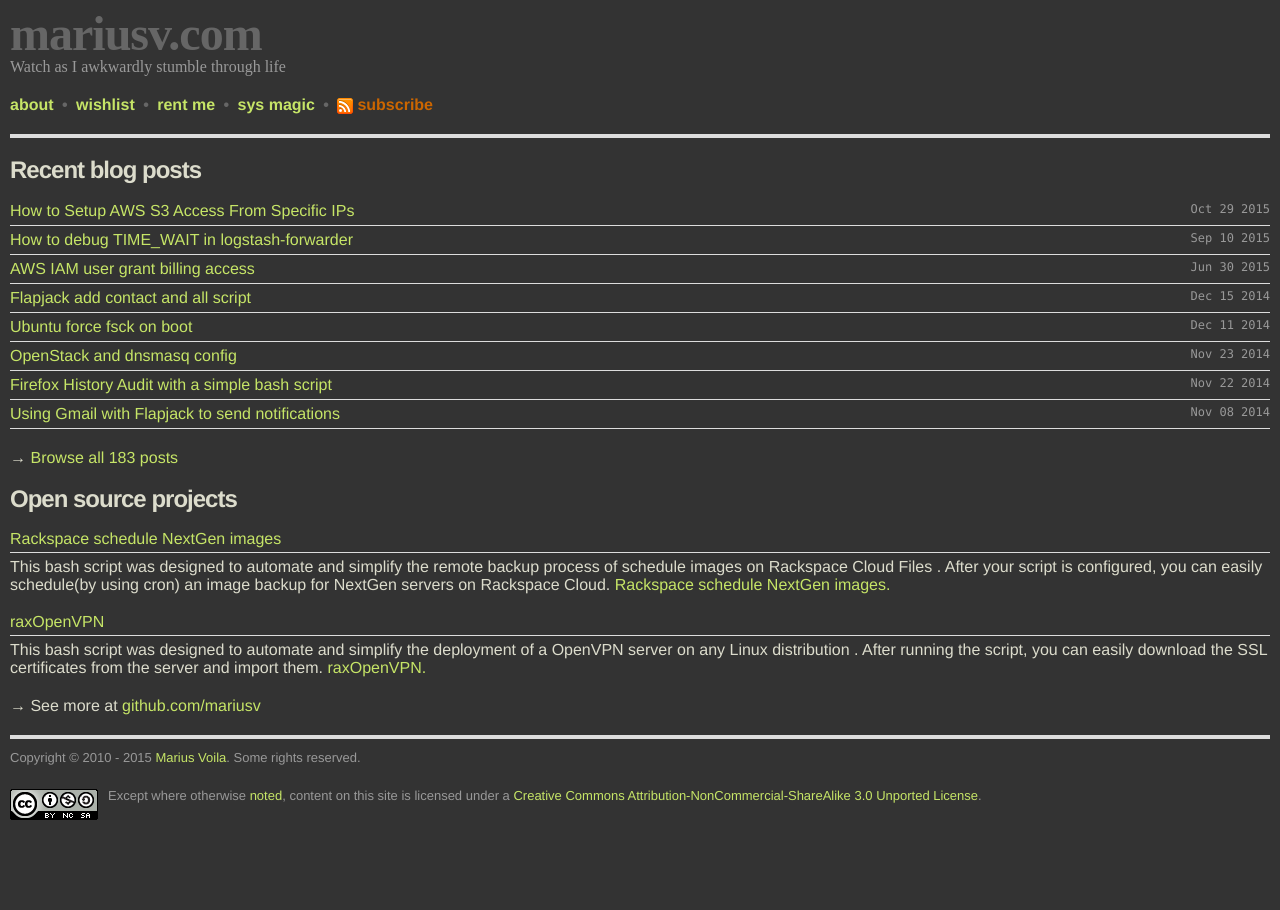
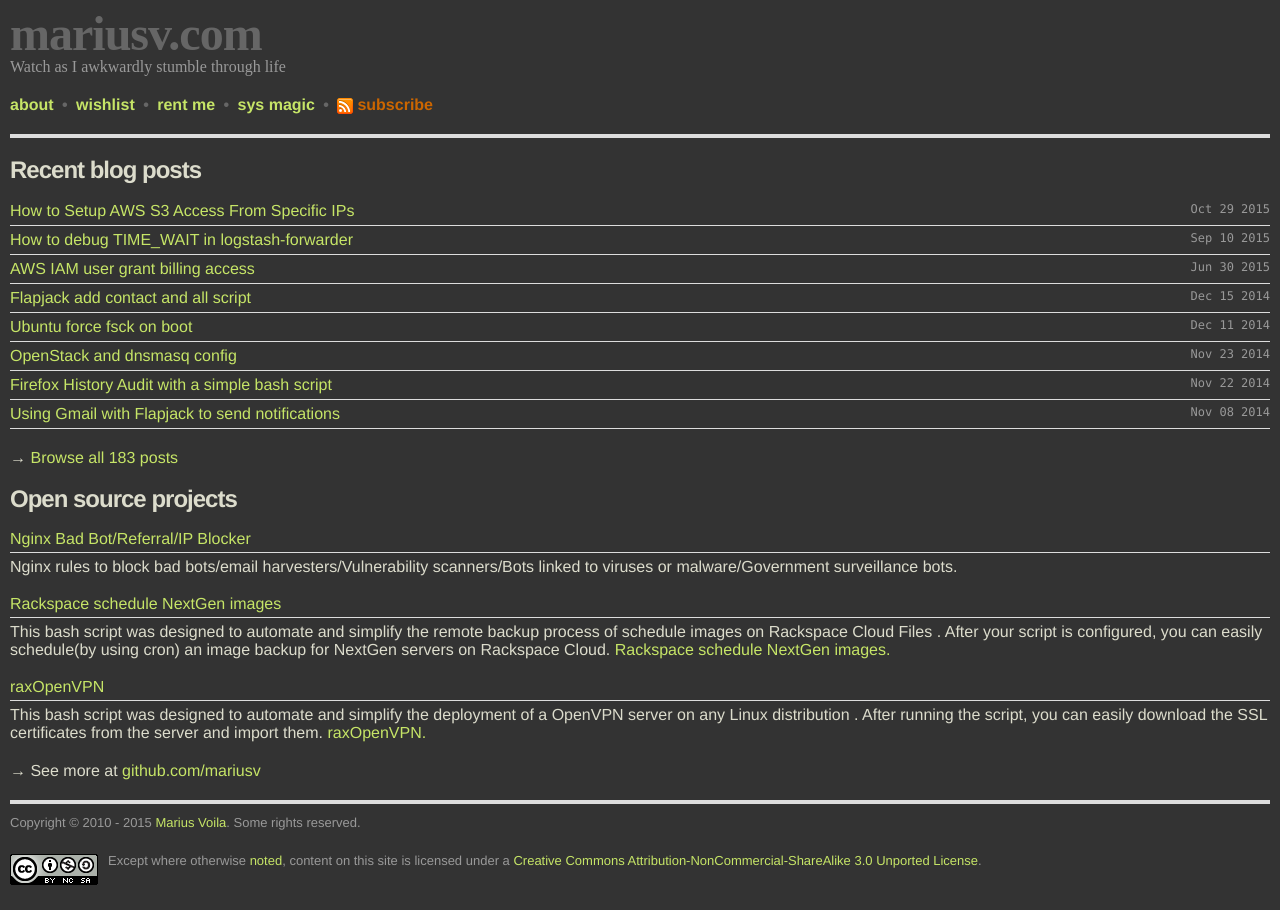
Before and after one commit to mariusv/mariusv.com, a Jekyll site: the page built from index.html, in a window 1280 px wide. Built offline with Jekyll 4.4.1, drawn with Linux system fonts in a browser that asks for light colours; some web fonts are replaced; Markdown is read by kramdown in place of the engine named in the settings; comment, search, counter and statistics services are not loaded.

Commit message:
new project added

```diff
--- a/index.html
+++ b/index.html
@@ -18,6 +18,10 @@
 
 <div class="project-list">
 
+<h4><a title="Nginx Bad Bot/Referral/IP Blocker" href="https://github.com/mariusv/nginx-badbot-blocker">Nginx Bad Bot/Referral/IP Blocker</a></h4>
+
+<p>Nginx rules to block bad bots/email harvesters/Vulnerability scanners/Bots linked to viruses or malware/Government surveillance bots.</p>
+
 <h4><a title="Schedule NextGen images on GitHub" href="https://github.com/mariusv/rackspace-schedule-images">Rackspace schedule NextGen images</a></h4>
 <p>This bash script was designed to automate and simplify the remote backup process of schedule images on Rackspace Cloud Files .
 After your script is configured, you can easily schedule(by using cron) an image backup for NextGen servers on Rackspace Cloud. <a href="http://www.mariusv.com/schedule-images-rackspace-nextgen-servers/">Rackspace schedule NextGen images.</a></p>
```
